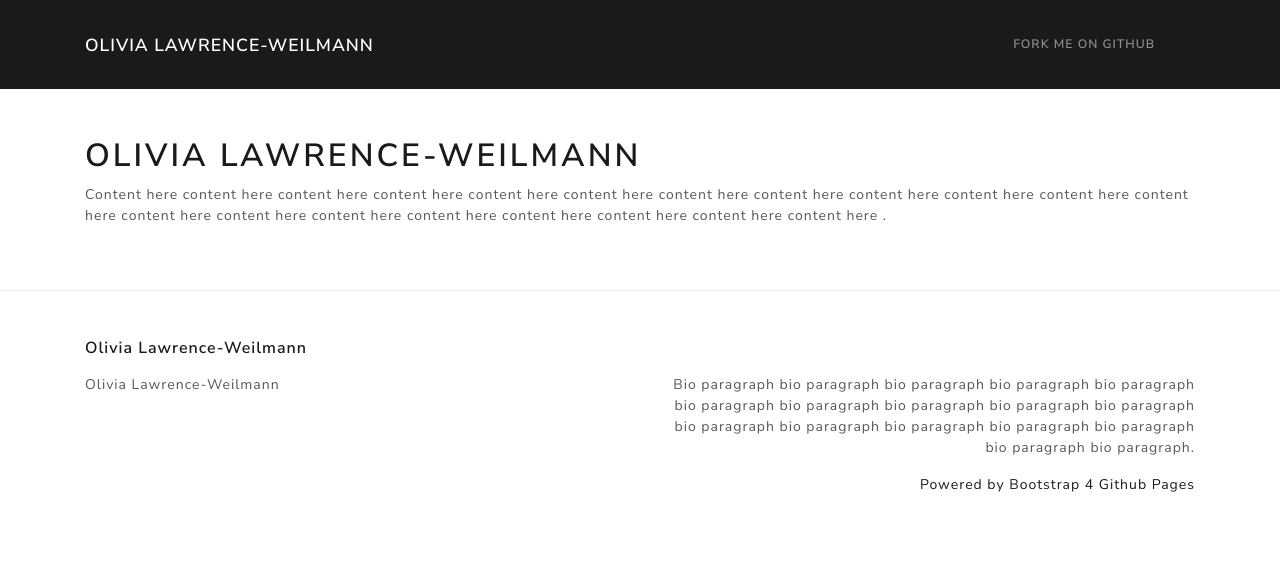
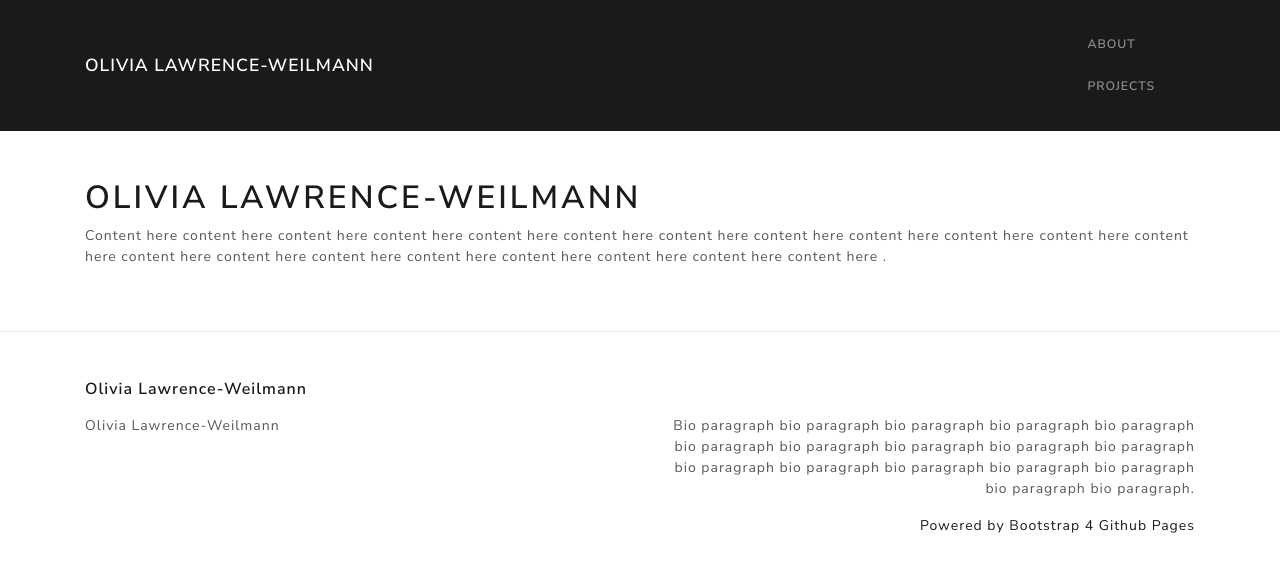
Before and after one commit to olivialw/olivialw.github.io, a Jekyll site: the page built from index.md, in a window 1280 px wide. Shown: the top 572 px of the page. Built offline with Jekyll 4.4.1, drawn with Linux system fonts in a browser that asks for light colours.

Commit message:
Update header.html

```diff
--- a/_includes/header.html
+++ b/_includes/header.html
@@ -18,7 +18,8 @@
           {%- endif -%}
         {% endfor -%}
         <li class="nav-item">
-          <a class="nav-link" href="{{ site.github.repository_url }}">Fork me on Github</a>
+          <a class="nav-link" href="{{ "/" | relative_url }}">About</a>
+          <a class="nav-link" href="{{ "/" | relative_url }}">Projects</a>
         </li>
       </ul>
     </div>
```
